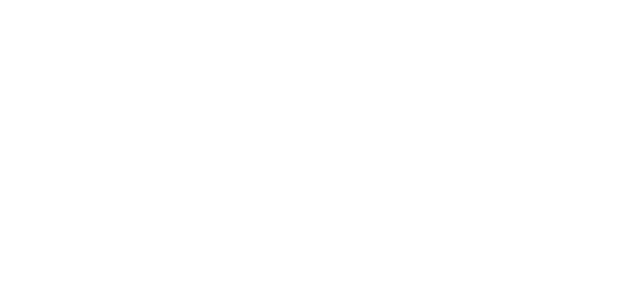
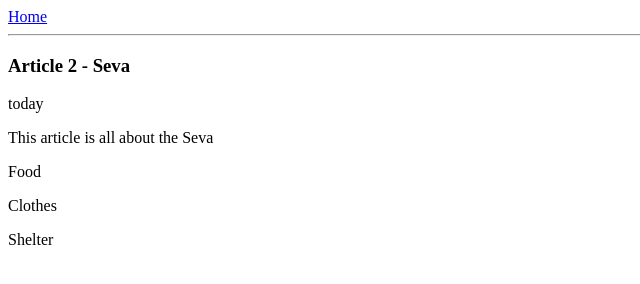
Before and after one commit to dreams1512/imad-app, a website: page ui/article2.html in a window 1280 px wide. Shown: the whole page, without its empty margins (0-640 px from the left). Drawn offline with Linux system fonts and the light colour scheme.

Commit message:
[imad-console] Updates ui/article2.html

```diff
--- a/ui/article2.html
+++ b/ui/article2.html
@@ -1,2 +1,28 @@
 <html>
+    <head>
+        <title> Article 2 - Seva </title>
+    </head>
+    <body>
+        <div>
+            <a href='/'>Home </a>
+        </div>
+        <hr/>
+        <h3>Article 2 - Seva</h3>
+        <div>
+            <date> today </date>
+       </div>
+        <div>
+             <p> This article is all about the Seva</p>
+         </div>
+       <div>
+             <p> Food</p>
+         </div>
+           <div>
+             <p> Clothes</p>
+         </div>
+         <div>
+             <p> Shelter</p>
+         </div>
+
+    </body>
 </html>
```
